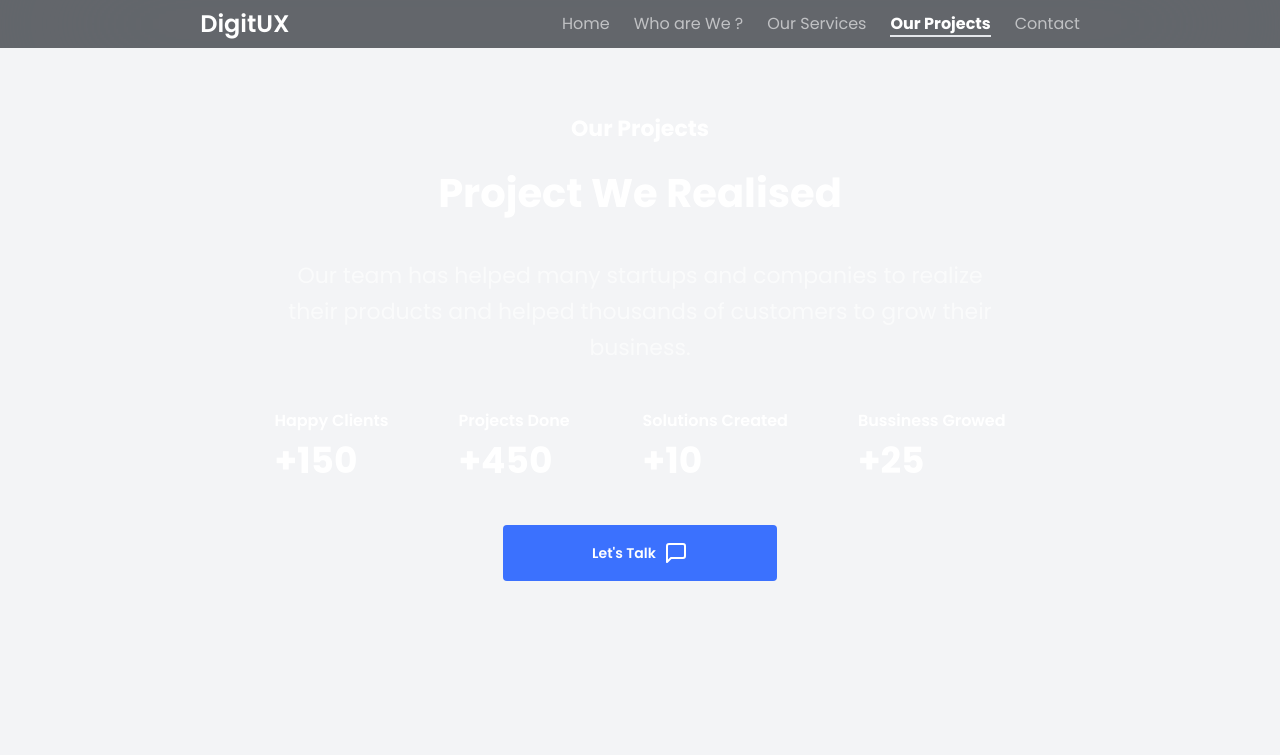
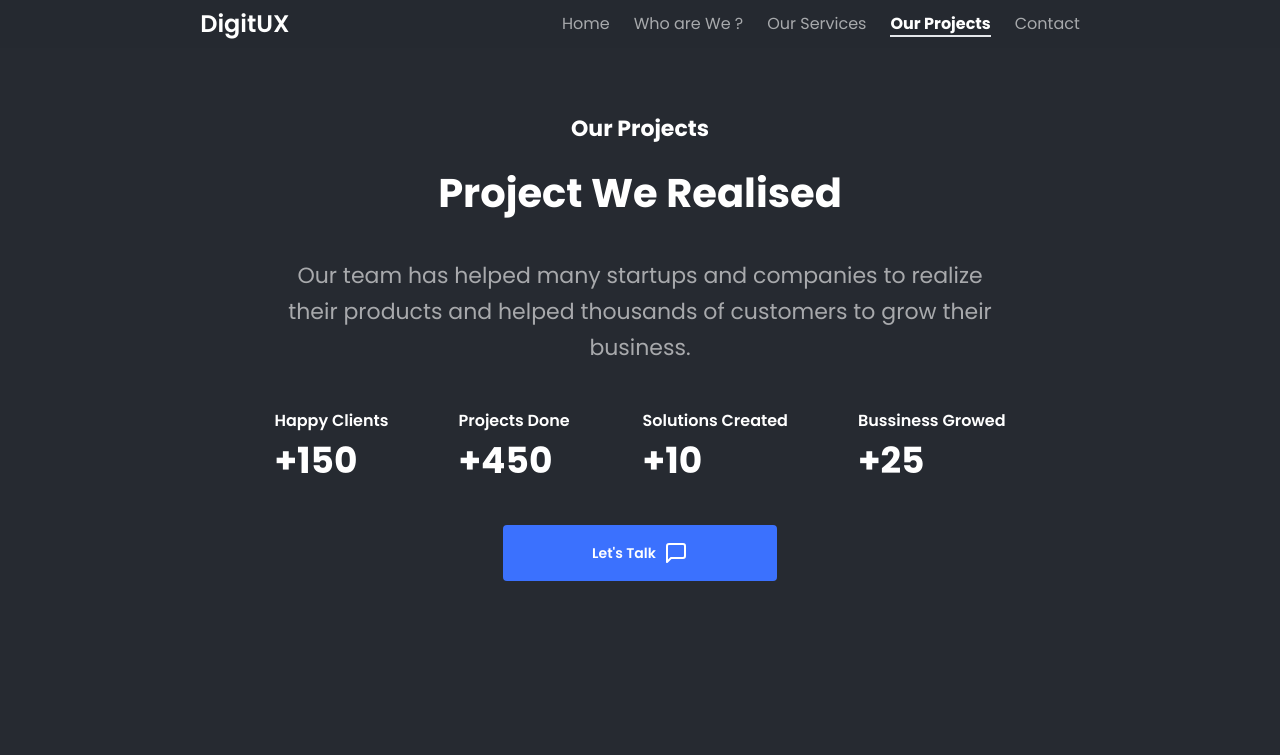
Before and after one commit to felpfsf/digitux, a Next.js app: page /projects in a window 1280 px wide. Shown: the top 755 px of the page. Built offline with nearby package versions, Linux system fonts and the light colour scheme.

Commit message:
style: removed light theme

```diff
--- a/src/styles/global.css
+++ b/src/styles/global.css
@@ -4,5 +4,5 @@
 
 body {
   -webkit-font-smoothing: antialiased;
-  @apply bg-gray-100 dark:bg-digitux-dark text-white font-poppins;
+  @apply bg-digitux-dark text-white font-poppins;
 }
```
